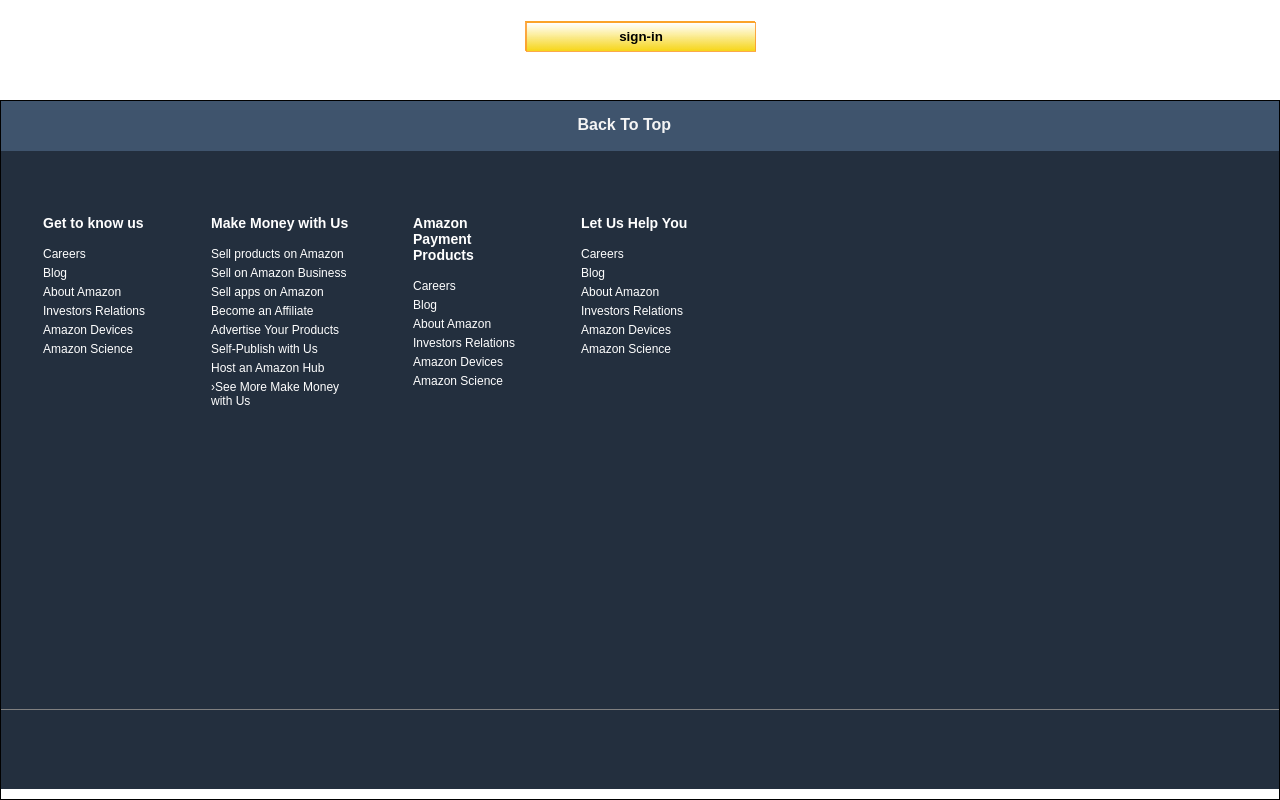
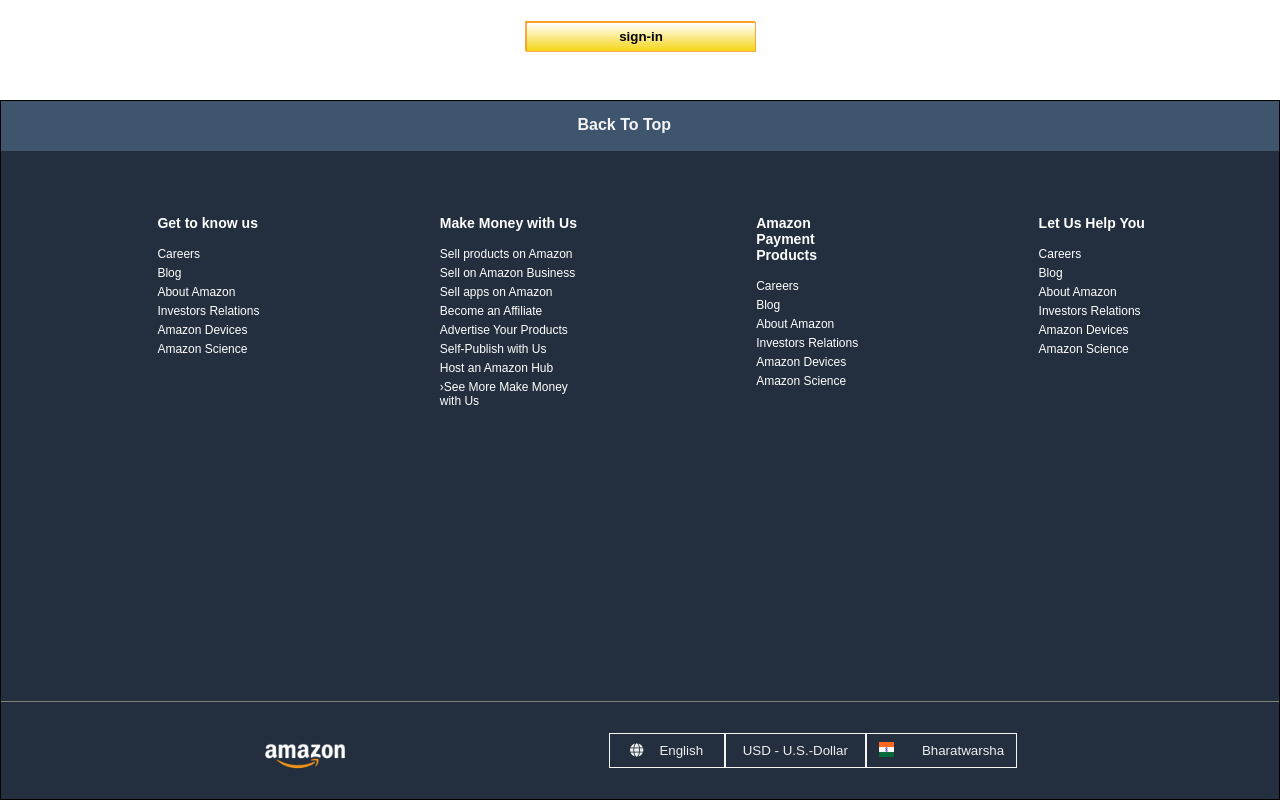
Before and after one commit to Saketben10/Amazon-Clone-Project, a plain HTML site: page index.html in a window 1280 px wide. Shown: the part 1310-2110 px from the top of the page. Drawn offline with Linux system fonts and the light colour scheme.

Commit message:
footer part is completed

```diff
--- a/index.html
+++ b/index.html
@@ -225,9 +225,31 @@
                     </ul>
                 </div>
             </div>
-            <div class="lower-footer"></div>
+            <div class="lower-footer">
+                <div class="footer-img">
+                    <div class="logo"></div>
+                </div>
+                <div class="lower-buttons">
+                    <button class="lower-border no.1">
+                        <i class="fa-sharp fa-solid fa-globe"></i>
+                        <p>English</p>
+                    </button>
+                    <button class="lower-border no.2">
+                        <p>USD - U.S.-Dollar</p>
+                    </button>
+                    <button class="in-flag lower-border no.3">
+                        <div class="flag">
+                            <img src="Flag_of_India.png" alt="flag" width="15" height="15">
+                        </div>
+                        <div class="country">
+                            <p>Bharatwarsha</p>
+                        </div>
+                    </button>
+                </div>
+            </div>
         </div>
     </footer>
+
 </body>
 
 </html>
--- a/main.css
+++ b/main.css
@@ -433,6 +433,7 @@
     background-color: #232f3e;
     color: white;
     display: flex;
+    justify-content: space-evenly;
 
 }
 
@@ -460,8 +461,69 @@
 }
 
 .lower-footer {
-    height: 80px;
+    height: 100px;
     width: 100%;
     background-color: #232f3e;
     border-top: 1px solid grey;
+    display: flex;
+    justify-content: space-evenly;
+    align-items: center;
 }
+
+.footer-img{
+
+        height: 50px;
+        width: 100px;
+        margin-top: 5px;
+
+}
+
+.logo{
+
+    height: 50px;
+    width: 100px;
+    background-image: url("amazon_logo.png");
+    background-size: cover;
+    padding: 0 7.2px;
+}
+
+.lower-border{
+height: 35px;
+width: 116px;
+border: 1px solid whitesmoke;
+background-color: #232f3e;
+color: #eee;
+display: flex;
+ justify-content: center;
+ align-items: center;
+ gap: 1rem;
+
+}
+.lower-buttons{
+    width:32%;
+    height: 34px;
+align-content: center;
+  display: flex;
+  justify-content: space-evenly;
+  border-radius: 5px;
+  margin-right: 0.5rem;
+
+}
+
+.in-flag{
+    display: flex;
+    justify-content: space-evenly;
+    align-items: center;
+}
+
+
+.lower-border:first-child{
+    width: 116px;
+}
+.lower-border:nth-child(2){
+    width: 141px;
+
+}
+.lower-border:last-child{
+    width: 151px;
+}
```
Also changed, not shown: Flag_of_India.png (added).
